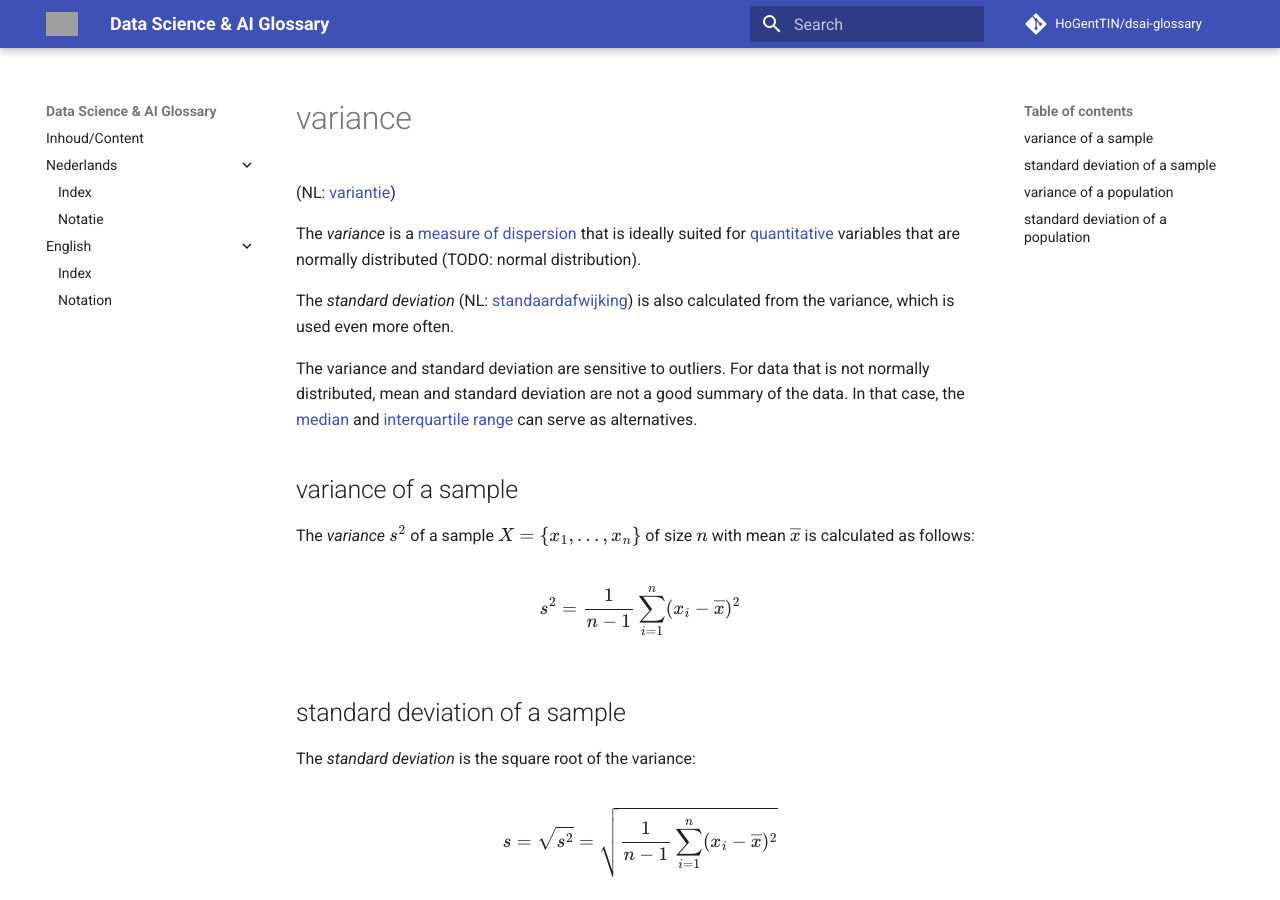
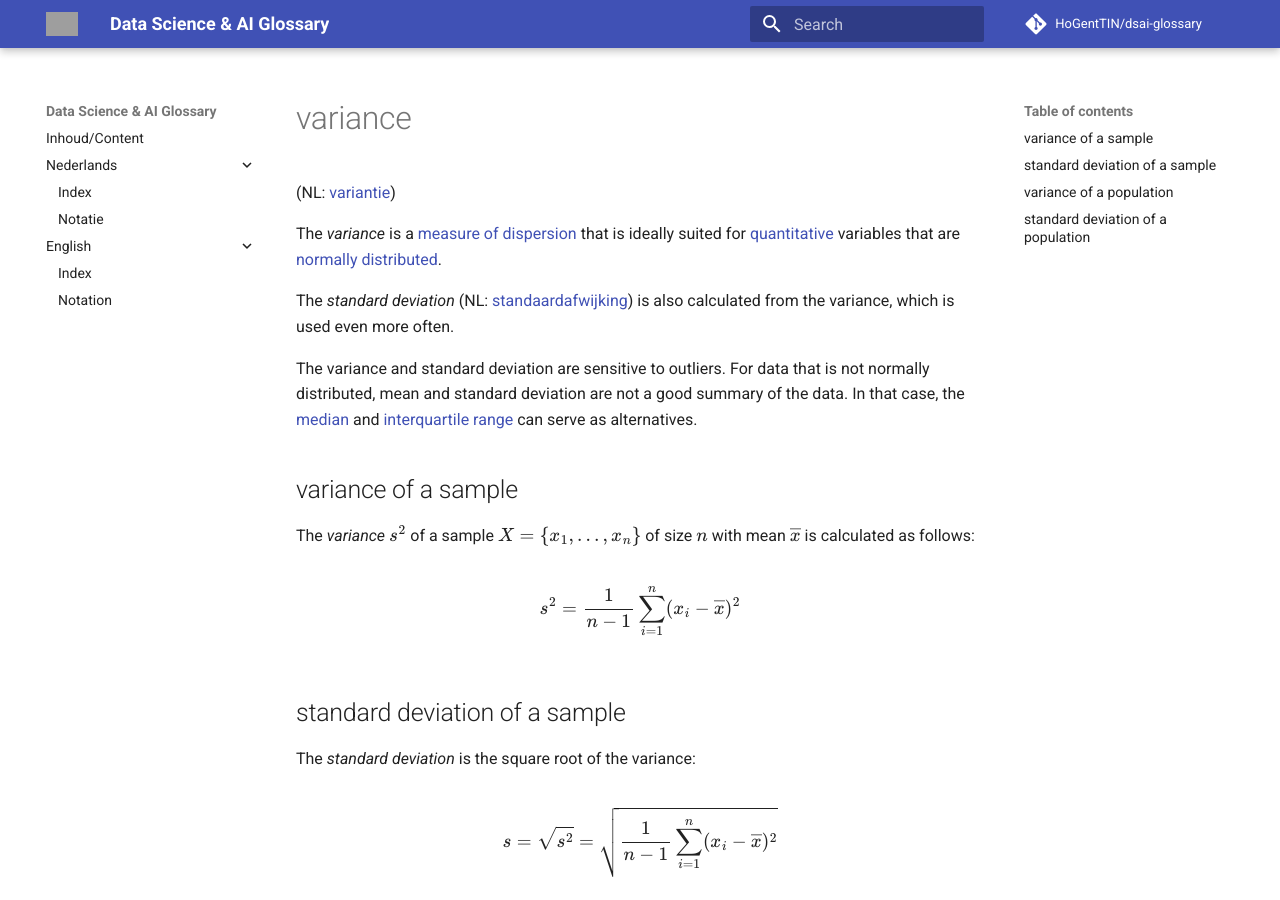
Before and after one commit to HoGentTIN/dsai-glossary, an MkDocs documentation site: the page built from docs/en/variance.md, in a window 1280 px wide and 900 px high. Built offline with MkDocs 1.6.1 and Material for MkDocs 9.7.7, drawn with Linux system fonts in a browser that asks for light colours; comment, search, counter and statistics services are not loaded; grey boxes are pictures that could not be loaded.

Commit message:
Fix link to normal distribution; use 110099 110099 notation for formulas

```diff
--- a/docs/en/variance.md
+++ b/docs/en/variance.md
@@ -2,7 +2,7 @@
 
 (NL: [variantie](../nl/variantie.md))
 
-The *variance* is a [measure of dispersion](measure-of-dispersion.md) that is ideally suited for [quantitative](level-of-measurement.md#quantitative-variables) variables that are normally distributed (TODO: normal distribution).
+The *variance* is a [measure of dispersion](measure-of-dispersion.md) that is ideally suited for [quantitative](level-of-measurement.md#quantitative-variables) variables that are [normally distributed](normal-distribution.md).
 
 The *standard deviation* (NL: [standaardafwijking](../nl/variantie.md#standaardafwijking-van-een-steekproef)) is also calculated from the variance, which is used even more often.
 
@@ -12,22 +12,22 @@
 
 The *variance* $s^2$ of a sample $X = \{x_1, \ldots, x_n\}$ of size $n$ with mean $\overline{x}$ is calculated as follows:
 
-\[ s^2 = \frac{1}{n - 1} \sum_{i=1}^{n} (x_i - \overline{x})^2 \]
+$$s^2 = \frac{1}{n - 1} \sum_{i=1}^{n} (x_i - \overline{x})^2$$
 
 ## standard deviation of a sample
 
 The *standard deviation* is the square root of the variance:
 
-\[ s = \sqrt{s^2} = \sqrt{\frac{1}{n - 1} \sum_{i=1}^{n} (x_i - \overline{x})^2} \]
+$$s = \sqrt{s^2} = \sqrt{\frac{1}{n - 1} \sum_{i=1}^{n} (x_i - \overline{x})^2}$$
 
 ## variance of a population
 
 The *variance* $\sigma$ of a population of size $N$ with mean $\mu$ is calculated as follows:
 
-\[ \sigma^2 = \frac{1}{n} \sum_{i=1}^{n} (x_i - \mu)^2 \]
+$$\sigma^2 = \frac{1}{n} \sum_{i=1}^{n} (x_i - \mu)^2$$
 
 ## standard deviation of a population
 
 The *standard deviation* is the square root of the variance:
 
-\[ \sigma = \sqrt{\sigma^2} = \sqrt{\frac{1}{n} \sum_{i=1}^{n} (x_i - \mu)^2} \]
+$$\sigma = \sqrt{\sigma^2} = \sqrt{\frac{1}{n} \sum_{i=1}^{n} (x_i - \mu)^2}$$
```
Also changed, not shown: docs/nl/variantie.md (+5 -5 lines).
